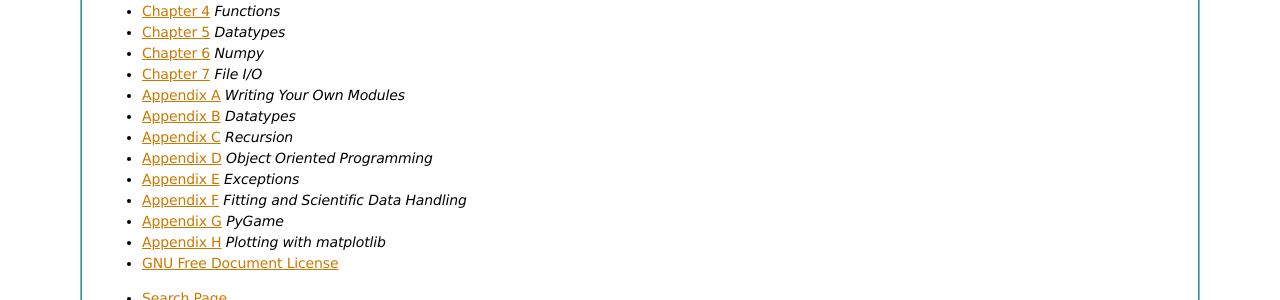
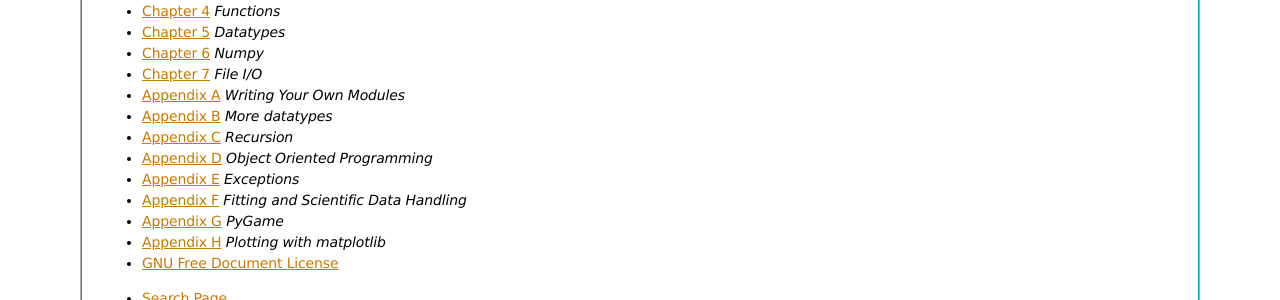
Before and after one commit to HowToThink/HowToThink, a Sphinx documentation site: the page built from source/index.rst, in a window 1280 px wide. Shown: the part 494-794 px from the top of the page. Built offline with Sphinx 7.4.7, drawn with Linux system fonts in a browser that asks for light colours; formulas are drawn with MathJax 3.

Commit message:
Fixed the title of appendix B in the index.

```diff
--- a/source/index.rst
+++ b/source/index.rst
@@ -22,7 +22,7 @@ illustrated by Dario Mitchell
 * `Chapter 6 <PvL_06.html>`__ *Numpy*
 * `Chapter 7 <PvL_07.html>`__ *File I/O*
 * `Appendix A <PvL_A.html>`__ *Writing Your Own Modules*
-* `Appendix B <PvL_B.html>`__ *Datatypes*
+* `Appendix B <PvL_B.html>`__ *More datatypes*
 * `Appendix C <PvL_C.html>`__ *Recursion*
 * `Appendix D <PvL_D.html>`__ *Object Oriented Programming*
 * `Appendix E <PvL_E.html>`__ *Exceptions*
```
